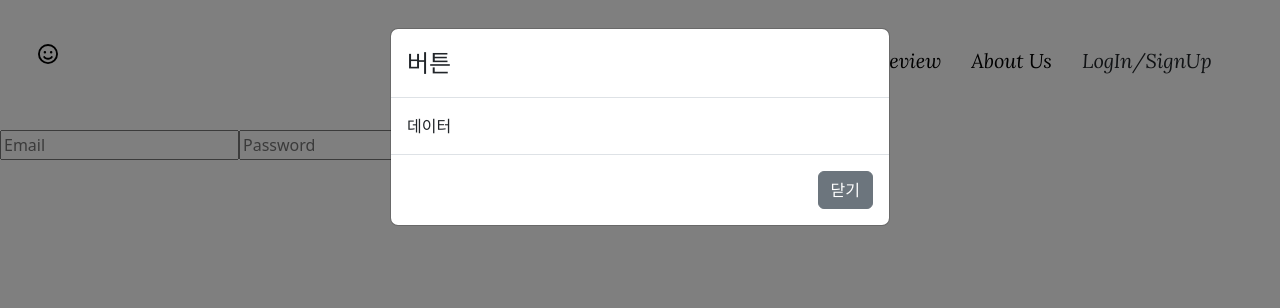
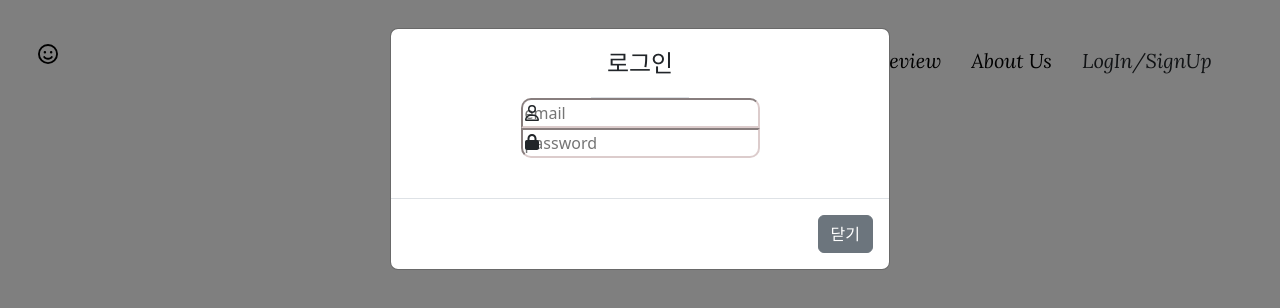
Before and after one commit to Sangeok/talkforworry, a React (Create React App) app: page /auth in a window 1280 px wide. Both pictures are taken after a click on the item "LogIn/SignUp". Shown: the top 308 px of the page. Built offline with nearby package versions, Linux system fonts and the light colour scheme.

Commit message:
loginModalDesign

```diff
--- a/src/components/LoginModal.js
+++ b/src/components/LoginModal.js
@@ -1,14 +1,29 @@
 import React, { useEffect, useState } from 'react';
-
 import Button from 'react-bootstrap/Button';
 import Modal from 'react-bootstrap/Modal';
-
 import 'bootstrap/dist/css/bootstrap.min.css';
+import styles from "../styles/LoginModal.module.css";
+import styled from "styled-components";
+import { FontAwesomeIcon } from "@fortawesome/react-fontawesome";
+// fontawesome을 사용할 땐 solid인지, regular인지 등을 잘 확인해야함.
+import { faUser } from "@fortawesome/free-regular-svg-icons";
+import { faLock } from "@fortawesome/free-solid-svg-icons";
 
 function LoginModal({showLoginForm, getshowLoginForm}) {
 
     const [show, setShow] = useState(false);
-    const [observerShow, setObserverShow] = useState(false);
+    const [email, setEmail] = useState("");
+    const [password, setPassword] = useState("");
+
+    // styled-components로 react-bootstrap의 modal창 꾸미기
+    const ModalHeaderStyle = styled(Modal.Header)`
+        // login 메세지 중앙 정렬
+        margin : auto;
+    `
+    const ModalBodyStyle = styled(Modal.Body)`
+        display : flex;
+        margin : auto;
+    `
 
     // Modal 창의 닫기 버튼 누를 시, 부모의 showLoginForm을 false로, show state를 false로 바꿈
     const setShowLoginForm = () => {
@@ -16,11 +31,19 @@ function LoginModal({showLoginForm, getshowLoginForm}) {
         setShow(false);
     }
 
-    // const handleClose = () => {
-    //     setShow(false);
-    //     console.log("show : " + show);
-    // }
-    // const handleShow = () => setShow(true);
+    const onChange = (event) => {
+        const {target : {name, value}} = event;
+        if(name === "email") {
+            setEmail(value);
+        }
+        else if(name === "password") {
+            setPassword(value);
+        }
+    }
+
+    const onSubmit = (event) => {
+        event.preventDefault();
+    }
 
     // showLoginForm이 true라면 Modal창 띄워주고 아니면 말아(첫 렌더링만 시행)
     useEffect(()=>{
@@ -32,13 +55,34 @@ function LoginModal({showLoginForm, getshowLoginForm}) {
 
     return(
         <div>
-            {/* <Button className="btn" variant="outline-primary" onClick={handleShow}>outline-primary</Button> */}
-
-            <Modal show={show} onClick={setShowLoginForm}>
-                <Modal.Header>
-                    <Modal.Title>버튼</Modal.Title>
-                </Modal.Header>
-                <Modal.Body>데이터</Modal.Body>
+            <Modal show={show} className={styles.loginMd}>
+                <ModalHeaderStyle>
+                    <Modal.Title>로그인</Modal.Title>
+                </ModalHeaderStyle>
+                <div className={styles.loginForm}>
+                    <form onSubmit={onSubmit}>
+                        <div>
+                            <span className={styles.search__icons}><FontAwesomeIcon icon={faUser} /></span>
+                            <input
+                                type="email"
+                                onChange={onChange}
+                                value = {email}
+                                placeholder='email'
+                                name="email"
+                            />
+                        </div>
+                        <div>
+                            <span className={styles.password__icons}><FontAwesomeIcon icon={faLock} /></span>
+                            <input
+                                type="password"
+                                onChange={onChange}
+                                value = {password}
+                                placeholder='password'
+                                name="password"
+                            />
+                        </div>
+                    </form>
+                </div>
                 <Modal.Footer>
                     <Button className="btn_close" variant="secondary" onClick={setShowLoginForm}>
                         닫기
--- a/src/routes/Auth.js
+++ b/src/routes/Auth.js
@@ -2,8 +2,6 @@ import {useState} from "react";
 import LoginModal from "../components/LoginModal.js";
 
 function Auth() {
-    const [email, setEmail] = useState("");
-    const [password, setPassword] = useState("");
     const [show, setShow] = useState(false);
 
     const onSubmit = (event) => {
@@ -15,7 +13,7 @@ function Auth() {
     return (
         <>
             <LoginModal/>
-            <form onSubmit={onSubmit}>
+            {/* <form onSubmit={onSubmit}>
                 <input
                     name="email"
                     type="email"
@@ -31,7 +29,7 @@ function Auth() {
                     required
                 />
                 <input type="submit" value="logIn"/>
-            </form>
+            </form> */}
         </>
     );
 }
--- /dev/null
+++ b/src/styles/LoginModal.module.css
@@ -0,0 +1,41 @@
+.loginMd {
+    display : flex;
+    text-align: center;
+}
+
+/* type이 email인 input tag 꾸미기 */
+.loginForm input[type="email"] {
+    border-top-left-radius : 10px;
+    border-top-right-radius: 10px;
+}
+
+.loginForm input[type="password"] {
+    border-bottom-left-radius : 10px;
+    border-bottom-right-radius: 10px;
+}
+
+.loginForm input {
+    border-color: rgb(220, 204, 204);
+    outline: none;
+}
+
+.loginForm input:focus {
+    border-color: green;
+    outline: none;
+}
+
+.loginForm {
+    padding-bottom: 40px;
+}
+
+.search__icons {
+    position: absolute;
+    right : 350px;
+    bottom : 60%;
+}
+
+.password__icons {
+    position: absolute;
+    right : 350px;
+    bottom : 48%;
+}
```
